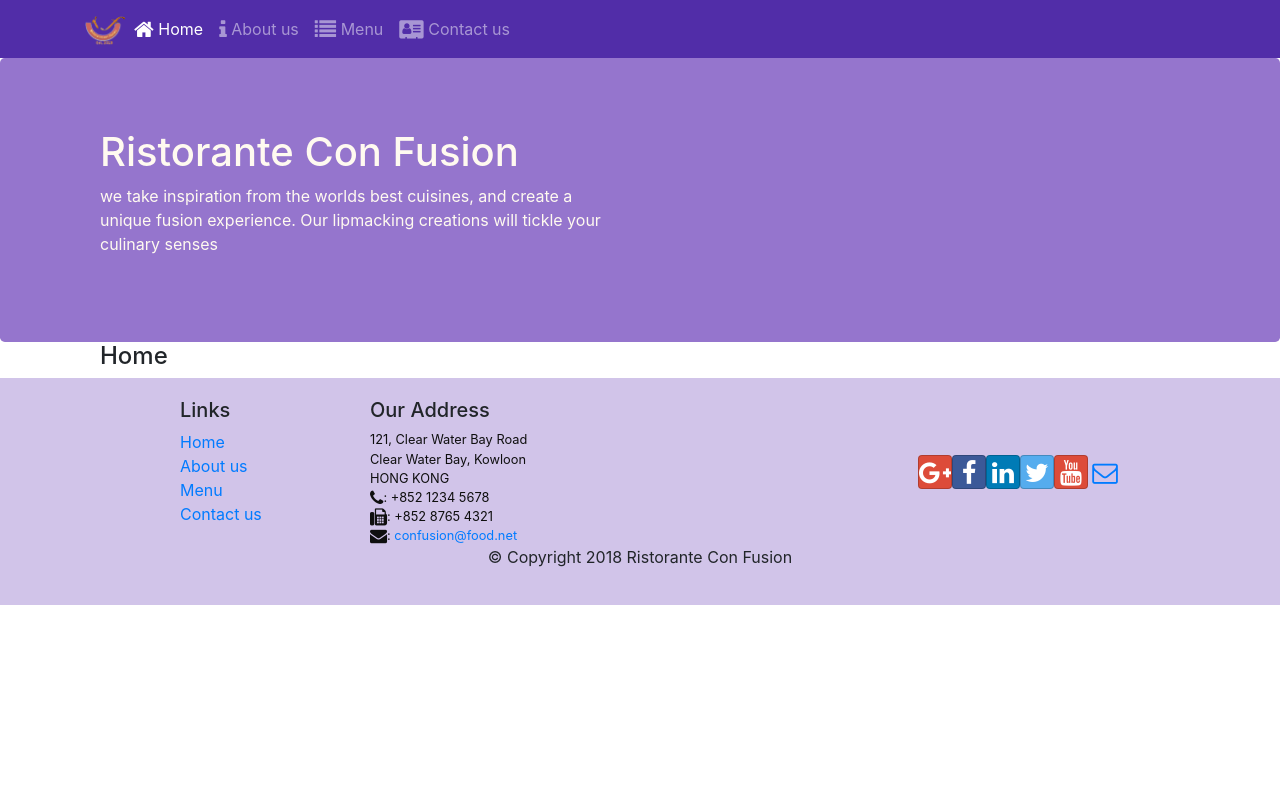
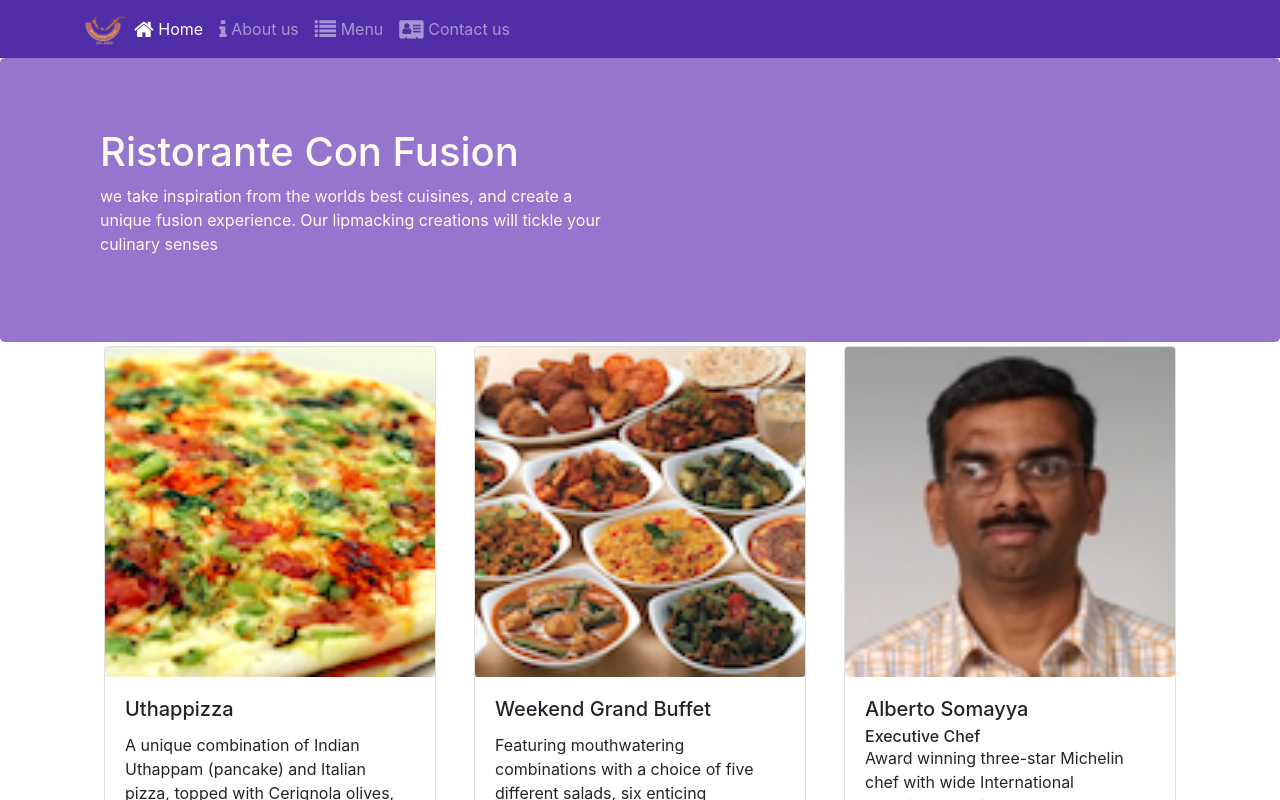
Before and after one commit to Kjack1983/react-conf, a React (Create React App) app: page /home in a window 1280 px wide. Shown: the top 800 px of the page. Built offline with nearby package versions, Linux system fonts and the light colour scheme.

Commit message:
SPA part 1

```diff
--- /dev/null
+++ b/src/components/ContactComponent.js
@@ -0,0 +1,34 @@
+import React from 'react'
+
+export default function ContactComponent () {
+    return (
+        <div className="container">
+            <div className="row row-content">
+                <div className="col-12">
+                <h3>Location Information</h3>
+                </div>
+                <div className="col-12 col-sm-4 offset-sm-1">
+                        <h5>Our Address</h5>
+                        <address>
+                        121, Clear Water Bay Road<br />
+                        Clear Water Bay, Kowloon<br />
+                        HONG KONG<br />
+                        <i className="fa fa-phone"></i>: +852 1234 5678<br />
+                        <i className="fa fa-fax"></i>: +852 8765 4321<br />
+                        <i className="fa fa-envelope"></i>: <a href="mailto:confusion@food.net">confusion@food.net</a>
+                        </address>
+                </div>
+                <div className="col-12 col-sm-6 offset-sm-1">
+                    <h5>Map of our Location</h5>
+                </div>
+                <div className="col-12 col-sm-11 offset-sm-1">
+                    <div className="btn-group" role="group">
+                        <a role="button" className="btn btn-primary" href="tel:+85212345678"><i className="fa fa-phone"></i> Call</a>
+                        <a role="button" className="btn btn-info"><i className="fa fa-skype"></i> Skype</a>
+                        <a role="button" className="btn btn-success" href="mailto:confusion@food.net"><i className="fa fa-envelope-o"></i> Email</a>
+                    </div>
+                </div>
+            </div>
+        </div>
+    )
+}
--- a/src/components/HeaderComponent.js
+++ b/src/components/HeaderComponent.js
@@ -50,7 +50,7 @@ export default function HeaderComponent() {
                             </NavLink>
                         </NavItem>
                         <NavItem>
-                            <NavLink className="nav-link" to="/contact">
+                            <NavLink className="nav-link" to="/contactus">
                                 <span className="fa fa-address-card fa-lg"></span> Contact us
                             </NavLink>
                         </NavItem>
--- a/src/components/HomeComponent.js
+++ b/src/components/HomeComponent.js
@@ -1,9 +1,46 @@
 import React from 'react'
+import {
+    Card,
+    CardImg,
+    CardText,
+    CardBody,
+    CardTitle,
+    CardSubtitle
+} from 'reactstrap';
 
-export default function HomeComponent () {
+const RenderCard = ({item}) => {
+    return (
+        <Card>
+            <CardImg src={item.image} alt={item.name} />
+            <CardBody>
+                <CardTitle>
+                    {item.name}
+                </CardTitle>
+                {item.designation ?
+                    <CardSubtitle>
+                        {item.designation}
+                    </CardSubtitle> : null
+                }
+                <CardText>{item.description}</CardText>
+            </CardBody>
+        </Card>
+    )
+}
+
+export default function HomeComponent ({dish, promotion, leader}) {
     return (
         <div className="container">
-            <h4>Home</h4>
+            <div className="row align-item-start">
+                <div className="col-12 col-md m-1">
+                    <RenderCard item={dish} />
+                </div>
+                <div className="col-12 col-md m-1">
+                    <RenderCard item={promotion} />
+                </div>
+                <div className="col-12 col-md m-1">
+                    <RenderCard item={leader} />
+                </div>
+            </div>
         </div>
     )
 }
--- a/src/components/MainComponent.js
+++ b/src/components/MainComponent.js
@@ -3,13 +3,14 @@ import React, {useState, useEffect} from 'react';
 import Home from './HomeComponent';
 import Header from './HeaderComponent';
 import Footer from './footerComponent';
+import Contact from './ContactComponent';
 import MenuComponent from './MenuComponent';
 import { DishdetailComponent } from './DishdetailComponent';
-import { DISHES } from '../shared/dishes';
+import { DISHES, COMMENTS, LEADERS, PROMOTIONS} from '../shared/dishes';
 import { Switch, Route, Redirect } from 'react-router-dom';
 
-const useDishes = () => {
-    const [value, setValue] = useState(DISHES || null);
+const useData = (data) => {
+    const [value, setValue] = useState(data || null);
     return value;
 }
 
@@ -28,20 +29,27 @@ const useSelectedDish = (dishId) => {
 
 const MainComponent = () => {
 
-    let dishes = useDishes();
+    let dishes = useData(DISHES);
+    let comments = useData(COMMENTS);
+    let leaders = useData(LEADERS);
+    let promotions = useData(PROMOTIONS);
     let selectedDish = useSelectedDish(null);
 
     useEffect(() => {
         console.log('render the useEffect hook');
     }, [])
 
-    /* const fetchSelectedDish = () => (
+    const fetchSelectedDish = () => (
         Array.isArray(dishes) && dishes.length && dishes.filter(dish => dish.id === selectedDish.value)[0]
-    ) */
+    )
 
     const HomePage = () => {
         return (
-            <Home />
+            <Home
+                dish={dishes.filter(dish => dish.featured)[0]}
+                promotion={promotions.filter(promotion => promotion.featured)[0]}
+                leader={leaders.filter(leader => leader.featured)[0]}
+            />
         )
     }
 
@@ -59,6 +67,7 @@ const MainComponent = () => {
                     <Route exact path="/menu" component={(dishId) => <MenuComponent
                         dishes={dishes} />}
                     />}/>
+                    <Route path="/contactus" component={Contact} />
                     <Redirect to="/home" />
                 </Switch>
             </div>
--- a/src/shared/dishes.js
+++ b/src/shared/dishes.js
@@ -1,20 +1,56 @@
 export const DISHES = [{
         id: 0,
         name: 'Uthappizza',
-        image: 'assets/images/uthappizza.png',
+        image: '/assets/images/uthappizza.png',
         category: 'mains',
         label: 'Hot',
         price: '4.99',
-        description: 'A unique combination of Indian Uthappam (pancake) and Italian pizza, topped with Cerignola olives, ripe vine cherry tomatoes, Vidalia onion, Guntur chillies and Buffalo Paneer.',
-        comments: [{
+        featured: true,
+        description: 'A unique combination of Indian Uthappam (pancake) and Italian pizza, topped with Cerignola olives, ripe vine cherry tomatoes, Vidalia onion, Guntur chillies and Buffalo Paneer.'
+    },
+    {
+        id: 1,
+        name: 'Zucchipakoda',
+        image: '/assets/images/zucchipakoda.png',
+        category: 'appetizer',
+        label: '',
+        price: '1.99',
+        featured: false,
+        description: 'Deep fried Zucchini coated with mildly spiced Chickpea flour batter accompanied with a sweet-tangy tamarind sauce'
+    },
+    {
+        id: 2,
+        name: 'Vadonut',
+        image: '/assets/images/vadonut.png',
+        category: 'appetizer',
+        label: 'New',
+        price: '1.99',
+        featured: false,
+        description: 'A quintessential ConFusion experience, is it a vada or is it a donut?'
+    },
+    {
+        id: 3,
+        name: 'ElaiCheese Cake',
+        image: '/assets/images/elaicheesecake.png',
+        category: 'dessert',
+        label: '',
+        price: '2.99',
+        featured: false,
+        description: 'A delectable, semi-sweet New York Style Cheese Cake, with Graham cracker crust and spiced with Indian cardamoms'
+    }
+];
+
+export const COMMENTS = [{
         id: 0,
+        dishId: 0,
         rating: 5,
-                comment: "Imagine all the eatables, living in conFusion! this is the first one!!!",
+        comment: "Imagine all the eatables, living in conFusion!",
         author: "John Lemon",
         date: "2012-10-16T17:57:28.556094Z"
     },
     {
         id: 1,
+        dishId: 0,
         rating: 4,
         comment: "Sends anyone to heaven, I wish I could get my mother-in-law to eat it!",
         author: "Paul McVites",
@@ -22,6 +58,7 @@ export const DISHES = [{
     },
     {
         id: 2,
+        dishId: 0,
         rating: 3,
         comment: "Eat it, just eat it!",
         author: "Michael Jaikishan",
@@ -29,6 +66,7 @@ export const DISHES = [{
     },
     {
         id: 3,
+        dishId: 0,
         rating: 4,
         comment: "Ultimate, Reaching for the stars!",
         author: "Ringo Starry",
@@ -36,146 +74,178 @@ export const DISHES = [{
     },
     {
         id: 4,
+        dishId: 0,
         rating: 2,
         comment: "It's your birthday, we're gonna party!",
         author: "25 Cent",
         date: "2011-12-02T17:57:28.556094Z"
-            }
-        ]
     },
     {
-        id: 1,
-        name: 'Zucchipakoda',
-        image: 'assets/images/zucchipakoda.png',
-        category: 'appetizer',
-        label: '',
-        price: '1.99',
-        description: 'Deep fried Zucchini coated with mildly spiced Chickpea flour batter accompanied with a sweet-tangy tamarind sauce',
-        comments: [{
-                id: 0,
+        id: 5,
+        dishId: 1,
         rating: 5,
-                comment: "Imagine all the eatables, living in conFusion different!",
+        comment: "Imagine all the eatables, living in conFusion!",
         author: "John Lemon",
         date: "2012-10-16T17:57:28.556094Z"
     },
     {
-                id: 1,
+        id: 6,
+        dishId: 1,
         rating: 4,
         comment: "Sends anyone to heaven, I wish I could get my mother-in-law to eat it!",
         author: "Paul McVites",
         date: "2014-09-05T17:57:28.556094Z"
     },
     {
-                id: 2,
+        id: 7,
+        dishId: 1,
         rating: 3,
         comment: "Eat it, just eat it!",
         author: "Michael Jaikishan",
         date: "2015-02-13T17:57:28.556094Z"
     },
     {
-                id: 3,
+        id: 8,
+        dishId: 1,
         rating: 4,
         comment: "Ultimate, Reaching for the stars!",
         author: "Ringo Starry",
         date: "2013-12-02T17:57:28.556094Z"
     },
     {
-                id: 4,
+        id: 9,
+        dishId: 1,
         rating: 2,
         comment: "It's your birthday, we're gonna party!",
         author: "25 Cent",
         date: "2011-12-02T17:57:28.556094Z"
-            }
-        ]
     },
     {
-        id: 2,
-        name: 'Vadonut',
-        image: 'assets/images/vadonut.png',
-        category: 'appetizer',
-        label: 'New',
-        price: '1.99',
-        description: 'A quintessential ConFusion experience, is it a vada or is it a donut?',
-        comments: [{
-                id: 0,
+        id: 10,
+        dishId: 2,
         rating: 5,
         comment: "Imagine all the eatables, living in conFusion!",
         author: "John Lemon",
         date: "2012-10-16T17:57:28.556094Z"
     },
     {
-                id: 1,
+        id: 11,
+        dishId: 2,
         rating: 4,
         comment: "Sends anyone to heaven, I wish I could get my mother-in-law to eat it!",
         author: "Paul McVites",
         date: "2014-09-05T17:57:28.556094Z"
     },
     {
-                id: 2,
+        id: 12,
+        dishId: 2,
         rating: 3,
         comment: "Eat it, just eat it!",
         author: "Michael Jaikishan",
         date: "2015-02-13T17:57:28.556094Z"
     },
     {
-                id: 3,
+        id: 13,
+        dishId: 2,
         rating: 4,
         comment: "Ultimate, Reaching for the stars!",
         author: "Ringo Starry",
         date: "2013-12-02T17:57:28.556094Z"
     },
     {
-                id: 4,
+        id: 14,
+        dishId: 2,
         rating: 2,
         comment: "It's your birthday, we're gonna party!",
         author: "25 Cent",
         date: "2011-12-02T17:57:28.556094Z"
-            }
-        ]
     },
     {
-        id: 3,
-        name: 'ElaiCheese Cake',
-        image: 'assets/images/elaicheesecake.png',
-        category: 'dessert',
-        label: '',
-        price: '2.99',
-        description: 'A delectable, semi-sweet New York Style Cheese Cake, with Graham cracker crust and spiced with Indian cardamoms',
-        comments: [{
-                id: 0,
+        id: 15,
+        dishId: 3,
         rating: 5,
         comment: "Imagine all the eatables, living in conFusion!",
         author: "John Lemon",
         date: "2012-10-16T17:57:28.556094Z"
     },
     {
-                id: 1,
+        id: 16,
+        dishId: 3,
         rating: 4,
         comment: "Sends anyone to heaven, I wish I could get my mother-in-law to eat it!",
         author: "Paul McVites",
         date: "2014-09-05T17:57:28.556094Z"
     },
     {
-                id: 2,
+        id: 17,
+        dishId: 3,
         rating: 3,
         comment: "Eat it, just eat it!",
         author: "Michael Jaikishan",
         date: "2015-02-13T17:57:28.556094Z"
     },
     {
-                id: 3,
+        id: 18,
+        dishId: 3,
         rating: 4,
         comment: "Ultimate, Reaching for the stars!",
         author: "Ringo Starry",
         date: "2013-12-02T17:57:28.556094Z"
     },
     {
-                id: 4,
+        id: 19,
+        dishId: 3,
         rating: 2,
         comment: "It's your birthday, we're gonna party!",
         author: "25 Cent",
         date: "2011-12-02T17:57:28.556094Z"
     }
-        ]
+];
+
+export const LEADERS = [{
+        id: 0,
+        name: 'Peter Pan',
+        image: '/assets/images/alberto.png',
+        designation: 'Chief Epicurious Officer',
+        abbr: 'CEO',
+        featured: false,
+        description: "Our CEO, Peter, credits his hardworking East Asian immigrant parents who undertook the arduous journey to the shores of America with the intention of giving their children the best future. His mother's wizardy in the kitchen whipping up the tastiest dishes with whatever is available inexpensively at the supermarket, was his first inspiration to create the fusion cuisines for which The Frying Pan became well known. He brings his zeal for fusion cuisines to this restaurant, pioneering cross-cultural culinary connections."
+    },
+    {
+        id: 1,
+        name: 'Dhanasekaran Witherspoon',
+        image: '/assets/images/alberto.png',
+        designation: 'Chief Food Officer',
+        abbr: 'CFO',
+        featured: false,
+        description: 'Our CFO, Danny, as he is affectionately referred to by his colleagues, comes from a long established family tradition in farming and produce. His experiences growing up on a farm in the Australian outback gave him great appreciation for varieties of food sources. As he puts it in his own words, Everything that runs, wins, and everything that stays, pays!'
+    },
+    {
+        id: 2,
+        name: 'Agumbe Tang',
+        image: '/assets/images/alberto.png',
+        designation: 'Chief Taste Officer',
+        abbr: 'CTO',
+        featured: false,
+        description: 'Blessed with the most discerning gustatory sense, Agumbe, our CFO, personally ensures that every dish that we serve meets his exacting tastes. Our chefs dread the tongue lashing that ensues if their dish does not meet his exacting standards. He lives by his motto, You click only if you survive my lick.'
+    },
+    {
+        id: 3,
+        name: 'Alberto Somayya',
+        image: '/assets/images/alberto.png',
+        designation: 'Executive Chef',
+        abbr: 'EC',
+        featured: true,
+        description: 'Award winning three-star Michelin chef with wide International experience having worked closely with whos-who in the culinary world, he specializes in creating mouthwatering Indo-Italian fusion experiences. He says, Put together the cuisines from the two craziest cultures, and you get a winning hit! Amma Mia!'
     }
 ];
+
+export const PROMOTIONS = [{
+    id: 0,
+    name: 'Weekend Grand Buffet',
+    image: '/assets/images/buffet.png',
+    label: 'New',
+    price: '19.99',
+    featured: true,
+    description: 'Featuring mouthwatering combinations with a choice of five different salads, six enticing appetizers, six main entrees and five choicest desserts. Free flowing bubbly and soft drinks. All for just $19.99 per person'
+}];
```
Also changed, not shown: src/components/DishdetailComponent.js (+0 -72 lines). Lines whose indentation alone changed are shown as unchanged.
